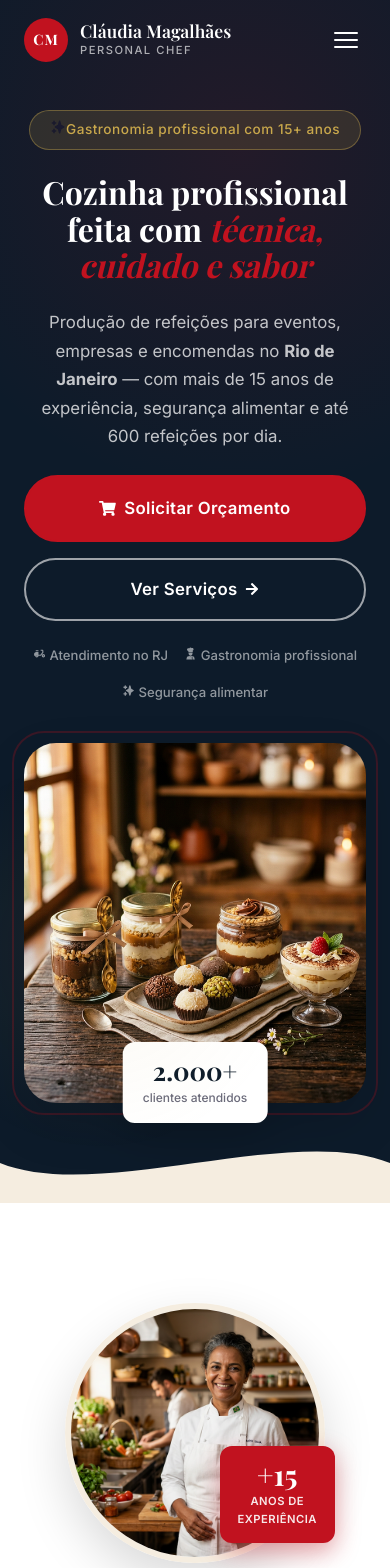
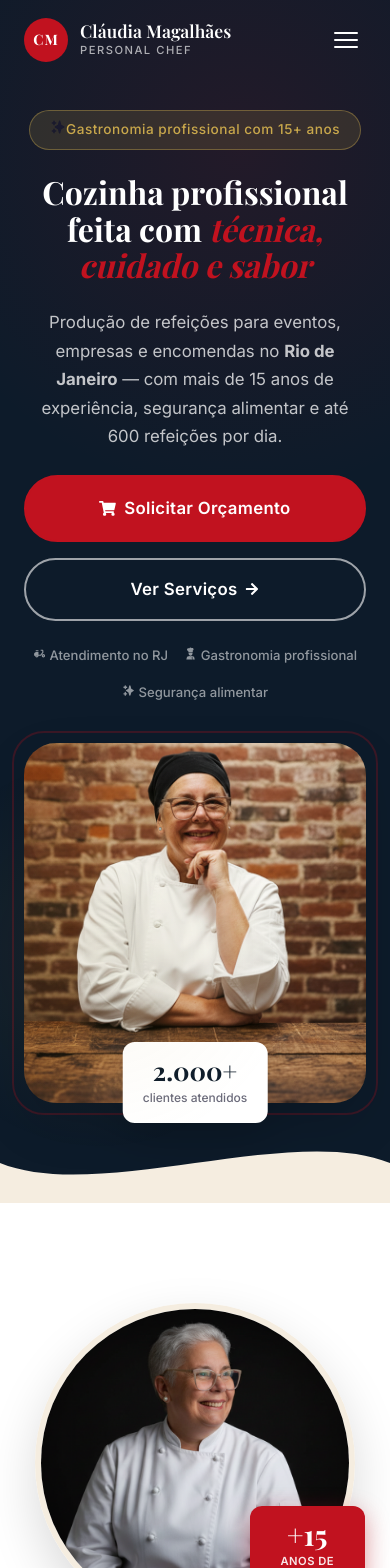
Before and after one commit to giovanaaride/Claudia-Magalhaes, a React (Vite) app: page / in a window 390 px wide. Shown: the top 1568 px of the page. Built offline with nearby package versions, Linux system fonts and the light colour scheme; a web font is replaced by a local one.

Commit message:
ajuste de imaens

```diff
--- a/src/components/About/index.jsx
+++ b/src/components/About/index.jsx
@@ -18,7 +18,7 @@ export default function About() {
         <div className={styles.imageCol}>
           <div className={styles.imageWrapper}>
             <img
-              src="/images/founder.jpg"
+              src="/images/testimonials/claudia.png"
               alt="Cláudia Magalhães, cozinheira profissional com mais de 15 anos de experiência no Rio de Janeiro, Zona Norte"
               className={styles.founderImage}
               loading="lazy"
--- a/src/components/About/style.module.scss
+++ b/src/components/About/style.module.scss
@@ -24,8 +24,8 @@
 }
 
 .founderImage {
-  width: 380px;
-  height: 380px;
+  width: 550px;
+  height: 550px;
   border-radius: 50%;
   object-fit: cover;
   object-position: top center;
@@ -33,8 +33,8 @@
   box-shadow: $shadow-medium;
 
   @media (max-width: 576px) {
-    width: 260px;
-    height: 260px;
+    width: 320px;
+    height: 320px;
   }
 }
 
--- a/src/components/Hero/index.jsx
+++ b/src/components/Hero/index.jsx
@@ -64,7 +64,7 @@ export default function Hero() {
         <div className={styles.imageWrapper}>
           <div className={styles.imageFrame}>
             <img
-              src="/images/hero-dessert.jpg"
+              src="/images/testimonials/claudia6.png"
               alt="Cláudia Magalhães cozinheira profissional no Rio de Janeiro — produção de refeições para eventos"
               className={styles.heroImage}
             />
```
Also changed, not shown: public/images/testimonials/claudia.png (added), public/images/testimonials/claudia6.png (added).
